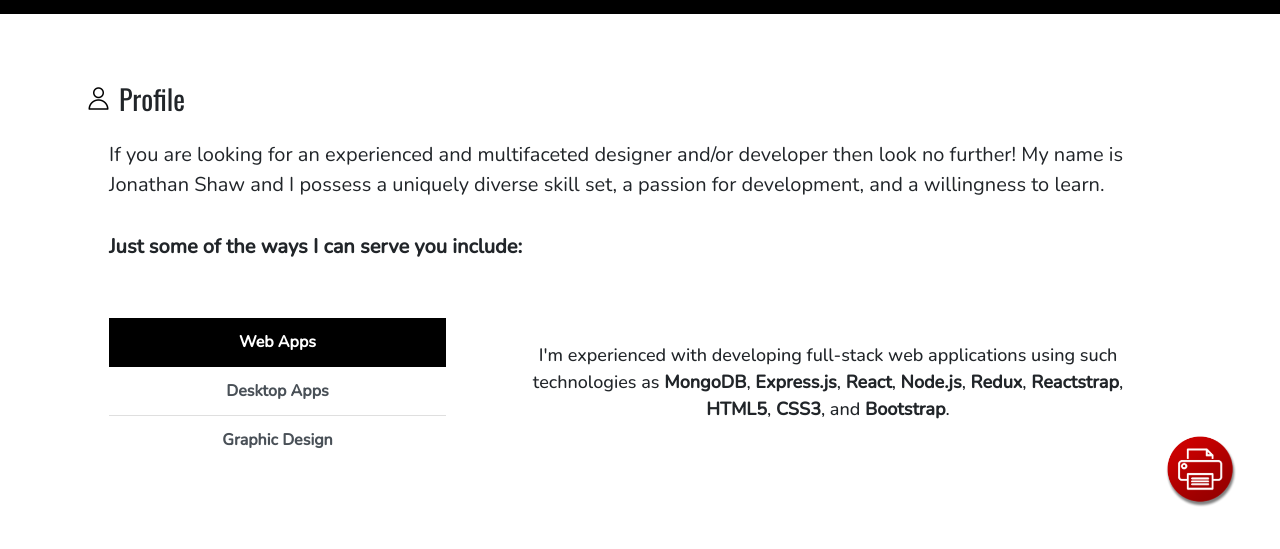
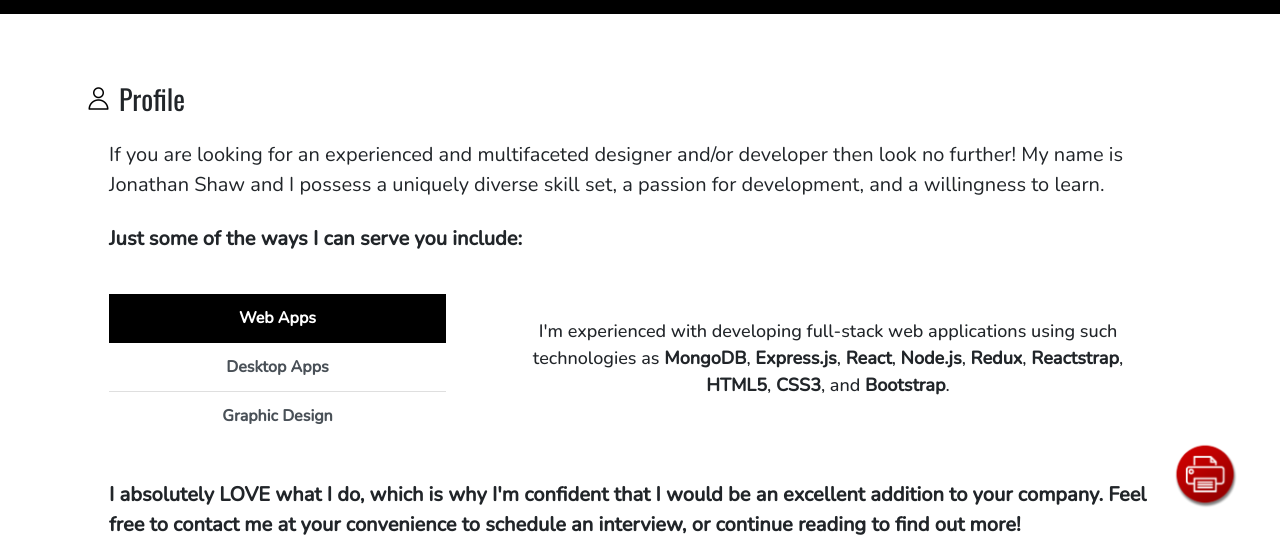
Before and after one commit to jonshaw199/jonshaw199.github.io, a plain HTML site: page resume.html in a window 1280 px wide. Shown: the part 251-800 px from the top of the page. Drawn offline with nearby package versions, Linux system fonts and the light colour scheme.

Commit message:
fixing typos

```diff
--- a/resume.html
+++ b/resume.html
@@ -248,14 +248,14 @@
 			</div>
 			<div class="container pl-4 pt-1">
 				<p class="lead old-personal-statement-2"></p><!-- Uncomment this line to remove video -->
-				<p class="lead areas-of-focus-intro py-3"></p><!-- Uncomment this line to remove video -->
+				<p class="lead areas-of-focus-intro pt-2 pb-3"></p><!-- Uncomment this line to remove video -->
 				<!--
 				<p class="lead personal-statement"></p>
 				<p class="lead pitch-for-video bold"></p>
 				-->
 			</div>
-			<div class="container pl-4 pt-1">
-				<div class="row py-3">
+			<div class="container pl-4 py-1">
+				<div class="row">
 					<div class="col-4">
 						<!-- List group -->
 						<div class="list-group list-group-flush text-center" id="myList" role="tablist">
@@ -274,6 +274,10 @@
 				</div>
 			<!--</div><!-- Comment this line out to remove video -->
 			</div><!-- Comment this line out to remove video -->
+			<div class="container pl-4 pt-3">
+				<p class="lead areas-of-focus-outro bold"></p>
+			</div>
+
 			<!-- Comment this div out to remove video -->
 			<!--
 			<div class="col-md-12 col-lg-5 text-center">
--- a/scripts/database.js
+++ b/scripts/database.js
@@ -31,6 +31,8 @@ var areasOfFocus = [
 		keywords: ["Adobe", "CC", "Photoshop", "Lightroom"]
 	}
 ];
+
+var areasOfFocusOutro = "I absolutely LOVE what I do, which is why I'm confident that I would be an excellent addition to your company. Feel free to contact me at your convenience to schedule an interview, or continue reading to find out more!"
 
 var personalStatement = "If you are looking for an experienced and multifaceted designer and/or developer then look no further!"
 
--- a/scripts/init-resume.js
+++ b/scripts/init-resume.js
@@ -21,6 +21,7 @@ function fillInPersonalStatement() {
 	$('.areas-of-focus-1-description').append(boldKeywords(areasOfFocus[0].description, areasOfFocus[0].keywords));
 	$('.areas-of-focus-2-description').append(boldKeywords(areasOfFocus[1].description, areasOfFocus[1].keywords));
 	$('.areas-of-focus-3-description').append(boldKeywords(areasOfFocus[2].description, areasOfFocus[2].keywords));
+	$('.areas-of-focus-outro').text(areasOfFocusOutro);
 }
 
 function boldKeywords(rawText, listOfKeywords) {
--- a/styles/myStyles.css
+++ b/styles/myStyles.css
@@ -514,16 +514,16 @@ nav.navbar {
 
 .floating-button-large {
 	position: fixed;
-	width: 80px;
-	height: 80px;
+	width: 70px;
+	height: 70px;
 	bottom: 40px;
 	right: 40px;
 }
 
 .floating-button-small {
 	position: fixed;
-	width: 66px;
-	height: 66px;
+	width: 60px;
+	height: 60px;
 	bottom: 25px;
 	right: 25px;
 }
```
